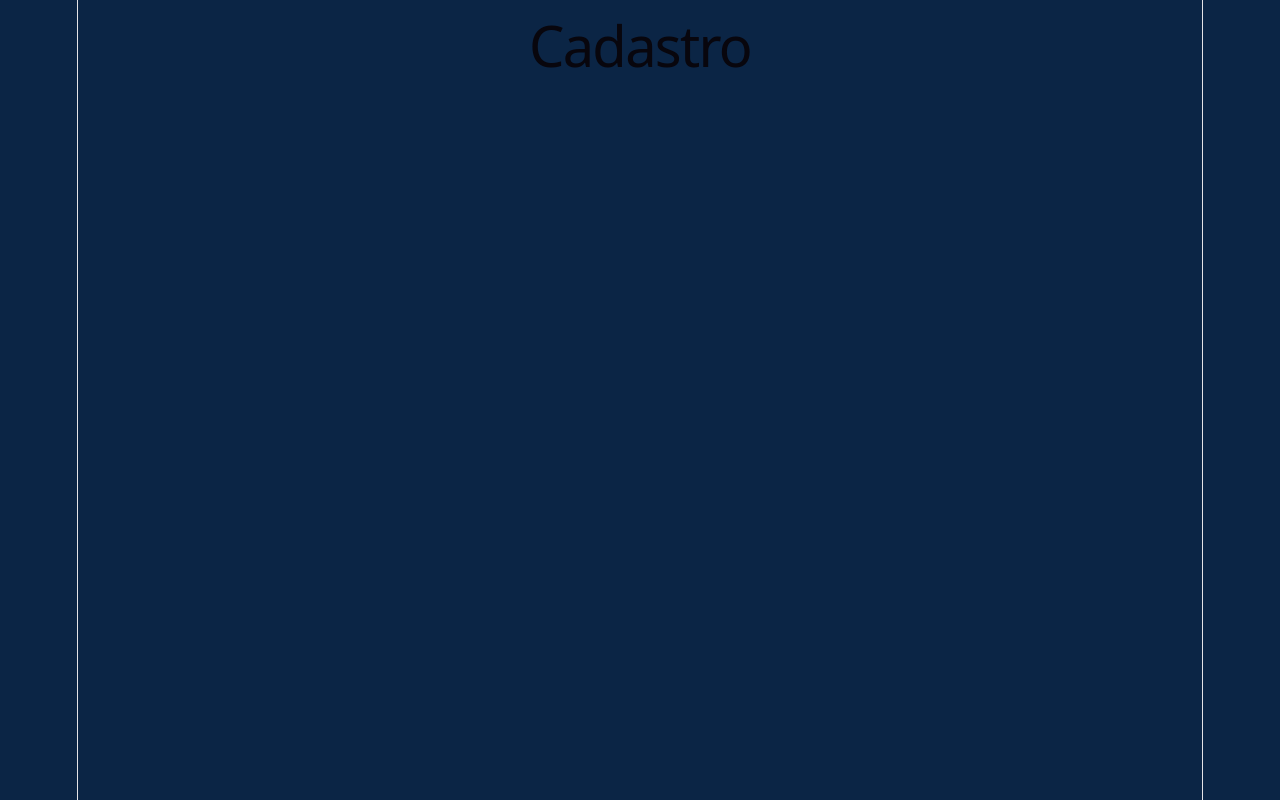
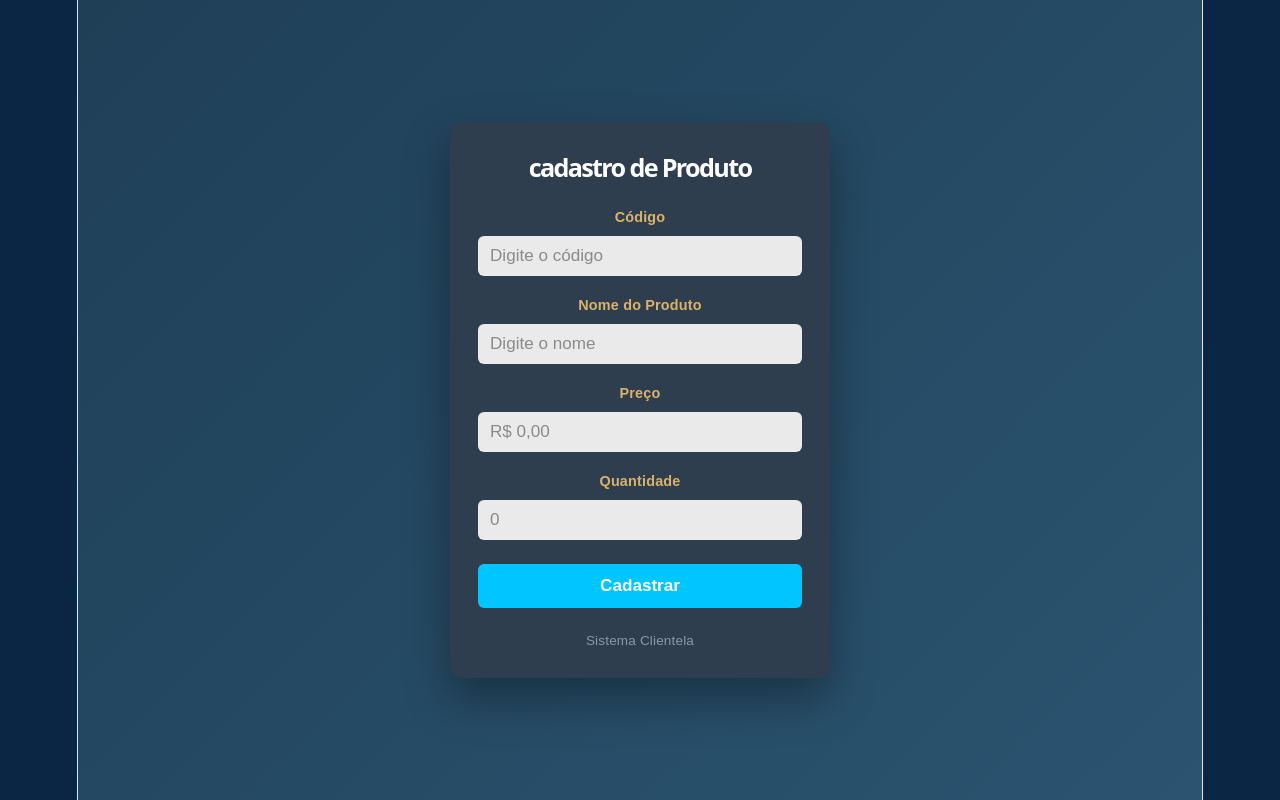
Before and after one commit to Tumilha/Clientela, a React (Vite) app: page /cadastro in a window 1280 px wide. Built offline with nearby package versions, Linux system fonts and the light colour scheme.

Commit message:
Ajuste em app.jsx e prévia da tela de cadastro

```diff
--- /dev/null
+++ b/componentes/cadastro/Cadastro.css
@@ -0,0 +1,98 @@
+.cadastro-fundo {
+  min-height: 100vh;
+  display: flex;
+  align-items: center;
+  justify-content: center;
+  padding: 32px 16px;
+  background: linear-gradient(135deg, #1f3f57 0%, #2b5470 100%);
+}
+
+.cadastro-card {
+  width: 100%;
+  max-width: 380px;
+  background-color: #2f3e4e;
+  border-radius: 12px;
+  padding: 32px 28px 24px;
+  box-shadow: 0 20px 45px rgba(0, 0, 0, 0.35);
+}
+
+.cadastro-titulo {
+  margin: 0 0 24px;
+  font-size: 1.4rem;
+  font-weight: 700;
+  color: #ffffff;
+  text-align: center;
+}
+
+.cadastro-campo {
+  margin-bottom: 16px;
+  display: flex;
+  flex-direction: column;
+  gap: 6px;
+}
+
+.cadastro-campo label {
+  font-size: 0.8rem;
+  font-weight: 600;
+  color: #d9b26b;
+}
+
+.cadastro-campo input {
+  border: none;
+  border-radius: 6px;
+  padding: 10px 12px;
+  font-size: 0.95rem;
+  background-color: #eaeaea;
+  color: #2f3e4e;
+  outline: none;
+  transition: box-shadow 0.15s ease;
+}
+
+.cadastro-campo input::placeholder {
+  color: #8a8a8a;
+}
+
+.cadastro-campo input:focus {
+  box-shadow: 0 0 0 2px #00c6ff;
+}
+
+.cadastro-botao {
+  width: 100%;
+  margin-top: 8px;
+  padding: 12px;
+  border: none;
+  border-radius: 6px;
+  background-color: #00c6ff;
+  color: #ffffff;
+  font-weight: 700;
+  font-size: 0.95rem;
+  cursor: pointer;
+  transition: background-color 0.15s ease;
+}
+
+.cadastro-botao:hover {
+  background-color: #00b2e6;
+}
+
+.cadastro-botao:disabled {
+  opacity: 0.7;
+  cursor: default;
+}
+
+.cadastro-erro {
+  margin: 0 0 16px;
+  padding: 8px 10px;
+  background-color: rgba(255, 99, 99, 0.15);
+  border: 1px solid rgba(255, 99, 99, 0.4);
+  border-radius: 6px;
+  color: #ff9d9d;
+  font-size: 0.8rem;
+  text-align: center;
+}
+
+.cadastro-rodape {
+  margin: 20px 0 0;
+  text-align: center;
+  font-size: 0.75rem;
+  color: #8a97a5;
+}
--- a/componentes/cadastro/cadastro.jsx
+++ b/componentes/cadastro/cadastro.jsx
@@ -1,7 +1,154 @@
-function Cadastro() {
-    return (
-        <h1>Cadastro</h1>
-    );
+import { useState } from "react";
+import "./Cadastro.css";
+
+const estadoInicial = {
+  codigo: "",
+  nome: "",
+  preco: "",
+  quantidade: "",
+};
+
+// Converte o que o usuário digita em uma máscara de moeda BRL (R$ 0,00)
+function formatarMoeda(valorDigitado) {
+  const digitos = valorDigitado.replace(/\D/g, "");
+  const numero = Number(digitos || "0") / 100;
+  return numero.toLocaleString("pt-BR", {
+    style: "currency",
+    currency: "BRL",
+  });
+}
+
+// Transforma "R$ 1.234,56" em 1234.56 (número puro, pronto pro backend)
+function precoParaNumero(precoFormatado) {
+  const limpo = precoFormatado.replace(/[^\d,]/g, "").replace(",", ".");
+  return Number(limpo || 0);
+}
+
+function Cadastro({ onCadastrar }) {
+  const [produto, setProduto] = useState(estadoInicial);
+  const [erro, setErro] = useState("");
+  const [enviando, setEnviando] = useState(false);
+
+  function atualizarCampo(campo, valor) {
+    setProduto((atual) => ({ ...atual, [campo]: valor }));
+  }
+
+  function handlePrecoChange(evento) {
+    atualizarCampo("preco", formatarMoeda(evento.target.value));
+  }
+
+  function handleQuantidadeChange(evento) {
+    const apenasNumeros = evento.target.value.replace(/\D/g, "");
+    atualizarCampo("quantidade", apenasNumeros);
+  }
+
+  async function handleSubmit(evento) {
+    evento.preventDefault();
+    setErro("");
+
+    if (!produto.codigo.trim() || !produto.nome.trim()) {
+      setErro("Preencha o código e o nome do produto.");
+      return;
+    }
+
+    const precoNumerico = precoParaNumero(produto.preco);
+    if (!precoNumerico) {
+      setErro("Informe um preço válido.");
+      return;
+    }
+
+    const novoProduto = {
+      codigo: produto.codigo.trim(),
+      nome: produto.nome.trim(),
+      preco: precoNumerico,
+      quantidade: Number(produto.quantidade || 0),
+    };
+
+    try {
+      setEnviando(true);
+
+      if (onCadastrar) {
+        // Passe essa prop em <Cadastro onCadastrar={...} /> se quiser
+        // controlar o envio a partir de um componente pai (ex: Admin.jsx)
+        await onCadastrar(novoProduto);
+      } else {
+        // TODO: troque pela rota real do seu backend (ex: POST /produtos)
+        await fetch("/api/produtos", {
+          method: "POST",
+          headers: { "Content-Type": "application/json" },
+          body: JSON.stringify(novoProduto),
+        });
+      }
+
+      setProduto(estadoInicial);
+    } catch (err) {
+      setErro("Não foi possível cadastrar o produto. Tente novamente.");
+    } finally {
+      setEnviando(false);
+    }
+  }
+
+  return (
+    <div className="cadastro-fundo">
+      <form className="cadastro-card" onSubmit={handleSubmit}>
+        <h1 className="cadastro-titulo">cadastro de Produto</h1>
+
+        {erro && <p className="cadastro-erro">{erro}</p>}
+
+        <div className="cadastro-campo">
+          <label htmlFor="codigo">Código</label>
+          <input
+            id="codigo"
+            type="text"
+            placeholder="Digite o código"
+            value={produto.codigo}
+            onChange={(e) => atualizarCampo("codigo", e.target.value)}
+          />
+        </div>
+
+        <div className="cadastro-campo">
+          <label htmlFor="nome">Nome do Produto</label>
+          <input
+            id="nome"
+            type="text"
+            placeholder="Digite o nome"
+            value={produto.nome}
+            onChange={(e) => atualizarCampo("nome", e.target.value)}
+          />
+        </div>
+
+        <div className="cadastro-campo">
+          <label htmlFor="preco">Preço</label>
+          <input
+            id="preco"
+            type="text"
+            inputMode="numeric"
+            placeholder="R$ 0,00"
+            value={produto.preco}
+            onChange={handlePrecoChange}
+          />
+        </div>
+
+        <div className="cadastro-campo">
+          <label htmlFor="quantidade">Quantidade</label>
+          <input
+            id="quantidade"
+            type="text"
+            inputMode="numeric"
+            placeholder="0"
+            value={produto.quantidade}
+            onChange={handleQuantidadeChange}
+          />
+        </div>
+
+        <button type="submit" className="cadastro-botao" disabled={enviando}>
+          {enviando ? "Cadastrando..." : "Cadastrar"}
+        </button>
+
+        <p className="cadastro-rodape">Sistema Clientela</p>
+      </form>
+    </div>
+  );
 }
 
 export default Cadastro;
--- a/src/App.jsx
+++ b/src/App.jsx
@@ -3,7 +3,7 @@ import Inicial from "../componentes/Inicial/Inicial"
 import Login from "../componentes/Login/Login"
 import Admin from "../componentes/Admin/Admin"
 import Caixa from "../componentes/Caixa/Caixa"
-import Cadastro from "../componentes/Cadastro/Cadastro"
+import Cadastro from "../componentes/cadastro/cadastro"
 
 function App() {
   return (
```
